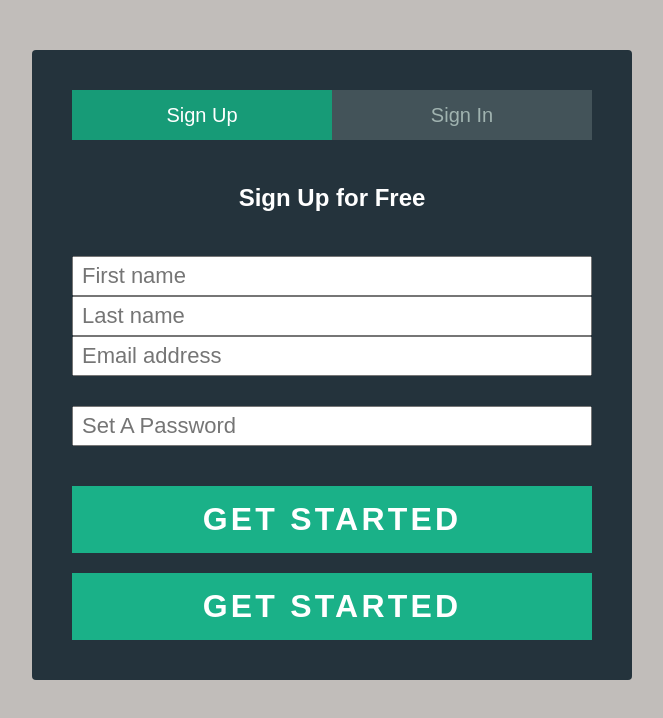
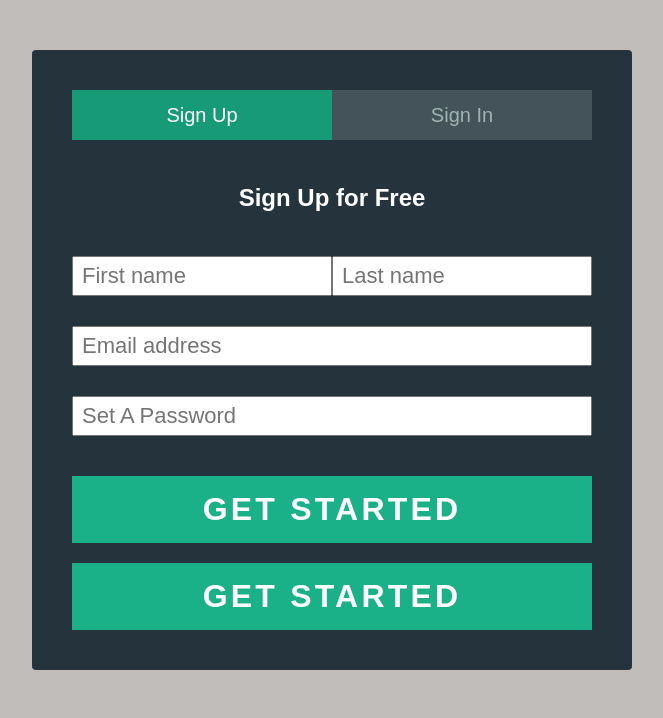
Before and after one commit to AhmedTanryverdi/Internet_Store__React, a React (Vite) app: page / in a window 1280 px wide. Shown: the top 718 px of the page, without its empty margins (308-971 px from the left). Built offline with nearby package versions, Linux system fonts and the light colour scheme.

Commit message:
fix styles

```diff
--- a/src/pages/auth/ui/login/login.scss
+++ b/src/pages/auth/ui/login/login.scss
@@ -1,26 +1,6 @@
 .login {
+	width: 100%;
 	display: flex;
 	flex-direction: column;
     margin-top: 40px;
-	width: 100%;
-
-	&__input {
-		height: 40px;
-		font-size: 22px;
-		padding: 12px 8px;
-        outline: none;
-	}
-
-    &__input:first-child{
-        margin-bottom: 30px;
-    }
 }
-
-.error{
-	display: inline-block;
-	width: 100%;
-	text-align: center;
-	color: red;
-	font-size: 14px;
-	margin-top: 5px;
-}
--- a/src/pages/auth/ui/register/register.scss
+++ b/src/pages/auth/ui/register/register.scss
@@ -3,26 +3,16 @@
 .register {
 	margin-top: 40px;
 
-	.register__name {
-		@include flex-center;
-		column-gap: 30px;
-		&-input {
-			height: 40px;
-			font-size: 22px;
-			padding: 12px 8px;
-			width: 100%;
-			outline: none;
-		}
+	.register-fields {
+		margin-bottom: 30px;
+		.inputs {
+			display: flex;
+			justify-content: space-between;
 
-		.error {
-			border: 1px solid red;
-			box-shadow: 0 0 7px 1px red inset;
-
+			.register-fields__input {
+				height: 40px;
+				width: 50%;
+			}
 		}
 	}
-	.text-error {
-		color: red;
-		display: block;
-		font-size: 14px;
-	}
 }
```
